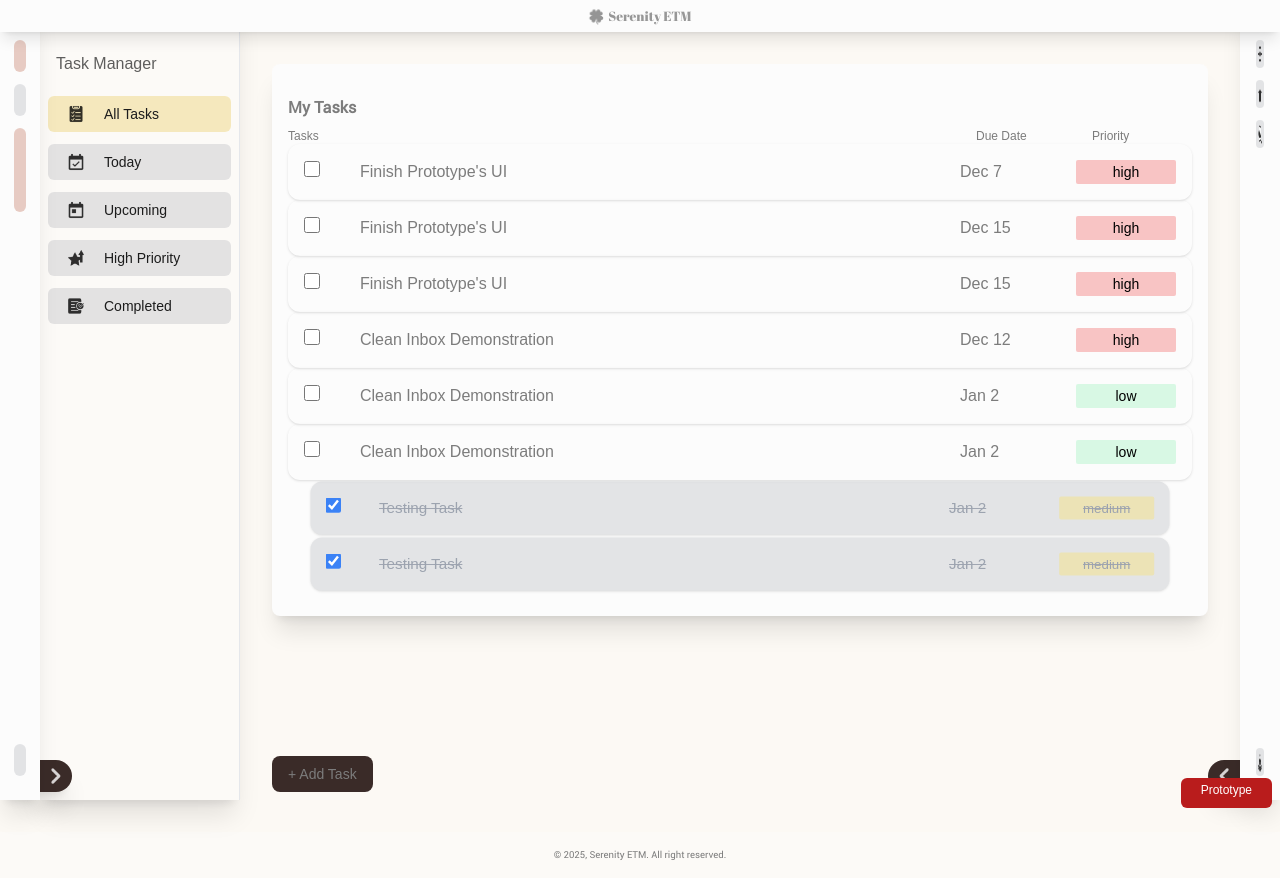
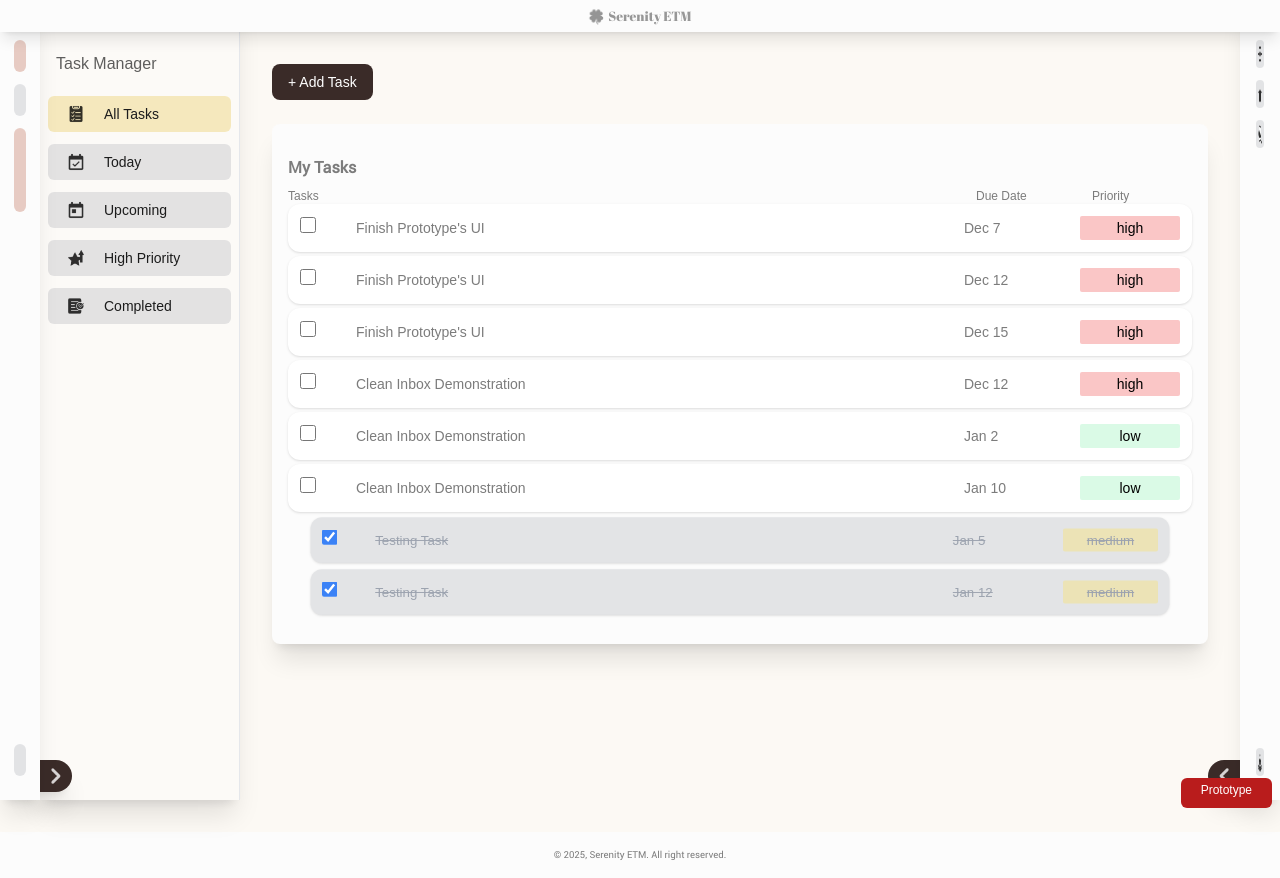
Before and after one commit to rubaisha-rn/Serenity-ETM, a Next.js app in the folder serenity-etm/: page /tasks in a window 1280 px wide. Built offline with nearby package versions, Linux system fonts and the light colour scheme.

Commit message:
Improved UI and fixed bugs.

```diff
--- a/serenity-etm/src/app/tasks/page.js
+++ b/serenity-etm/src/app/tasks/page.js
@@ -45,13 +45,12 @@ export default function TasksPage() {
             today.setHours(0, 0, 0, 0);
 
             const tomorrow = new Date(today);
-            today.setDate(today.getDate() + 1);
+            tomorrow.setDate(today.getDate() + 1);
 
             if (showTasks === 'today') {
                 results = results.filter((t) => {
-                    if (!t.due) return false;
-                    const [day, month, year] = t.due.split('-');
-                    const taskDate = new Date(`${year}-${month}-${day}`);
+                    const taskDate = parseDDMMYYYY(t.due);
+                    if(!taskDate) return false;
                     return taskDate >= today && taskDate < tomorrow;
                 });
             }
@@ -63,11 +62,9 @@ export default function TasksPage() {
             }
             else if (showTasks === 'upcoming') {
                 results = results.filter((t) => {
-                    if (!t.due) return false;
-                    const [day, month, year] = t.due.split('-');
-                    const taskDate = new Date(`${year}-${month}-${day}`);
-                    taskDate.setHours(0, 0, 0, 0);
-                    return taskDate.getTime() >= today.getTime();
+                    const taskDate = parseDDMMYYYY(t.due);
+                    if(!taskDate) return false;
+                    return taskDate >= today;
                 });
             }
         }
@@ -169,7 +166,7 @@ export default function TasksPage() {
                     }}
                     style={{marginLeft: contentMargin}}
                 >
-                    <div className="absolute bottom-2 right-100 z-30">
+                    <div className="mb-6">
                         <AddTask />
                     </div>
 
@@ -213,8 +210,8 @@ export default function TasksPage() {
                                         }}
                                         exit={{opacity: 0, y: -10}}
                                         transition={{duration: 0.3}}
-                                        className={`p-4 rounded-xl shadow
-                                        grid grid-cols-[40px_3fr_100px_100px] gap-4 items-center text-left ${task.completed ? `${completedTasksClasses[theme][stressPalette]}` : 'bg-white-200'}`}
+                                        className={`p-3 rounded-xl shadow
+                                        grid grid-cols-[40px_3fr_100px_100px] gap-4 mb-1 items-center text-left ${task.completed ? `${completedTasksClasses[theme][stressPalette]}` : 'bg-white'}`}
                                     >
 
                                         <div>
@@ -227,12 +224,12 @@ export default function TasksPage() {
                                             />
                                         </div>
                                         <div>
-                                            <p className={`font-medium ${task.completed ? 'line-through text-gray-400' : ''}`}>
+                                            <p className={`text-sm ${task.completed ? 'line-through text-gray-400' : ''}`}>
                                                 {task.title}
                                             </p>
                                         </div>
                                         <div>
-                                            <p className={`font-medium ${task.completed ? 'line-through text-gray-400' : ''}`}>
+                                            <p className={`text-sm ${task.completed ? 'line-through text-gray-400' : ''}`}>
                                                 {formattedDate}
                                             </p>
                                         </div>
@@ -270,11 +267,15 @@ function sortTasks(a, b) {
         return priorityOrder[b.priority] - priorityOrder[a.priority];
     }
 
-    const dateA = new Date(a.due).getTime();
-    const dateB = new Date(b.due).getTime();
+    const dateA = parseDDMMYYYY(a.due)?.getTime() ?? Infinity;
+    const dateB = parseDDMMYYYY(b.due)?.getTime() ?? Infinity;
     if (dateA !== dateB) return dateA-dateB;
 
-    if(a.completed !== b.completed) return a.completed ? 1 : -1;
+    return dateA - dateB;
+}
 
-    return 0;
+function parseDDMMYYYY(dateStr) {
+    if (!dateStr) return null;
+    const [day, month, year] = dateStr.split('-').map(Number);
+    return new Date(year, month-1, day);
 }
--- a/serenity-etm/src/components/footers/thinFooter.js
+++ b/serenity-etm/src/components/footers/thinFooter.js
@@ -22,11 +22,11 @@ export default function ThinFooter() {
             else setStressPalette('high');}
     }, [stress01]);
 
-    const cardClasses = {
+    const blankCardClasses = {
         light: {
-            low: 'bg-light-low-card',
-            mid: 'bg-light-mid-card',
-            high: 'bg-light-high-card',
+            low: 'bg-light-low-blankCard',
+            mid: 'bg-light-mid-blankCard',
+            high: 'bg-light-high-blankCard',
         },
         dark: {},
     };
@@ -40,7 +40,7 @@ export default function ThinFooter() {
         <div className={`z-0 w-full
             flex flex-col items-center justify-center
             p-4 relative
-            ${cardClasses[theme][stressPalette]}`}
+            ${blankCardClasses[theme][stressPalette]}`}
         >
             <p className={`font-Roboto text-[0.6rem] text-center ${textClasses[theme]}`}>© 2025, Serenity ETM. All right reserved.</p>
         </div>
--- a/serenity-etm/src/components/tasks/addTask.js
+++ b/serenity-etm/src/components/tasks/addTask.js
@@ -84,7 +84,7 @@ export default function AddTask() {
                 whileHover={{scale: 1.05}}
                 whileTap={{scale: 0.95}}
                 onClick={() => setOpen(true)}
-                className={`px-4 py-2 rounded-lg ${palette.acc[theme][stressPalette]} text-sm`}
+                className={`px-4 py-2 rounded-lg ${palette.acc[theme][stressPalette]} text-sm text-white`}
             >
                 + Add Task
             </motion.button>
--- a/serenity-etm/src/store/taskStore.js
+++ b/serenity-etm/src/store/taskStore.js
@@ -23,7 +23,7 @@ export const useTaskStore = create((set) => ({
             id: '3',
             title: "Testing Task",
             created: '10-12-2025',
-            due: '02-01-2026',
+            due: '05-01-2026',
             priority: 'medium',
             completed: true,
         },
@@ -39,7 +39,7 @@ export const useTaskStore = create((set) => ({
             id: '5',
             title: "Clean Inbox Demonstration",
             created: '01-12-2025',
-            due: '02-01-2026',
+            due: '10-01-2026',
             priority: 'low',
             completed: false,
         },
@@ -47,7 +47,7 @@ export const useTaskStore = create((set) => ({
             id: '6',
             title: "Testing Task",
             created: '10-12-2025',
-            due: '02-01-2026',
+            due: '12-01-2026',
             priority: 'medium',
             completed: true,
         },
@@ -55,7 +55,7 @@ export const useTaskStore = create((set) => ({
             id: '7',
             title: "Finish Prototype's UI",
             created: '10-12-2025',
-            due: '15-12-2025',
+            due: '12-12-2025',
             priority: 'high',
             completed: false,
         },
```
